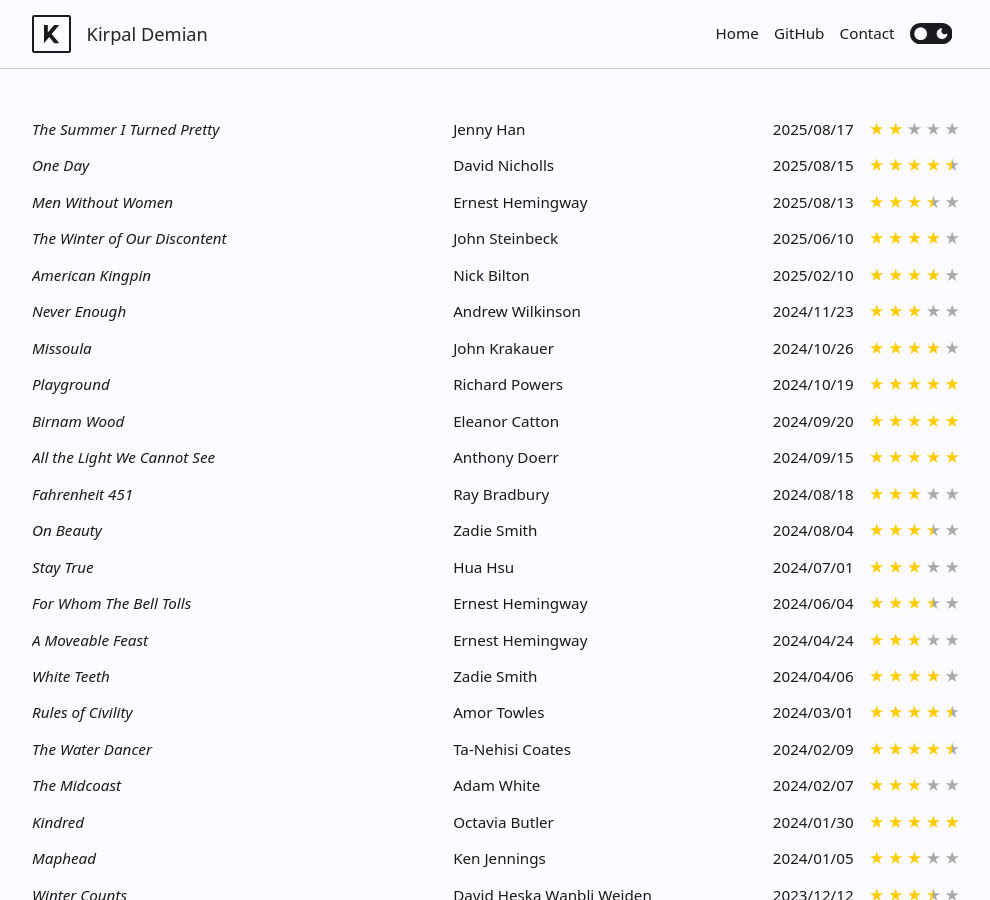
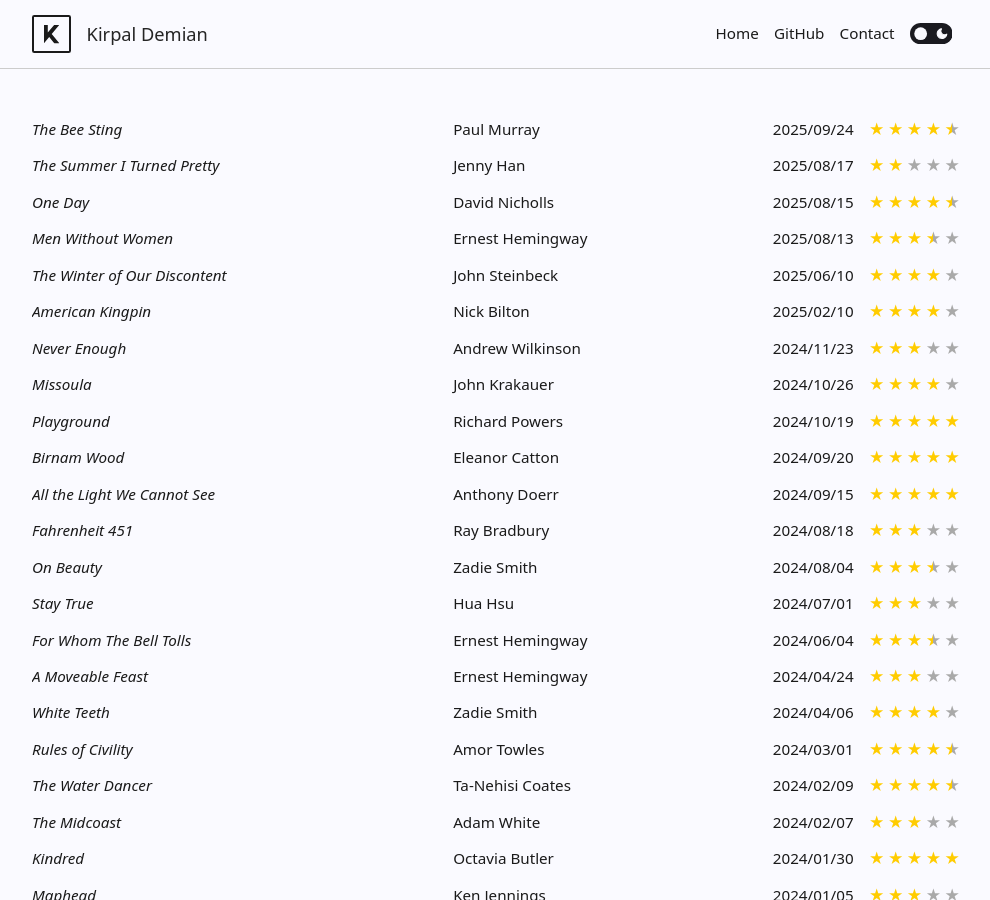
Before and after one commit to Kirpal/kirpal, a Jekyll site: the page built from reading.html, in a window 1280 px wide and 900 px high. Shown: the whole window, without its empty margins (144-1134 px from the left). Built offline with Jekyll 4.4.1, drawn with Linux system fonts in a browser that asks for light colours.

Commit message:
Update reading.yml

```diff
--- a/_data/reading.yml
+++ b/_data/reading.yml
@@ -1,3 +1,11 @@
+- title: The Bee Sting
+  author: Paul Murray
+  isbn: 9780374600303
+  status: read
+  date_started: 2025/09/09
+  date_finished: 2025/09/24
+  rating: 4.5
+
 - title: The Summer I Turned Pretty
   author: Jenny Han
   isbn: 9781416968290
```
